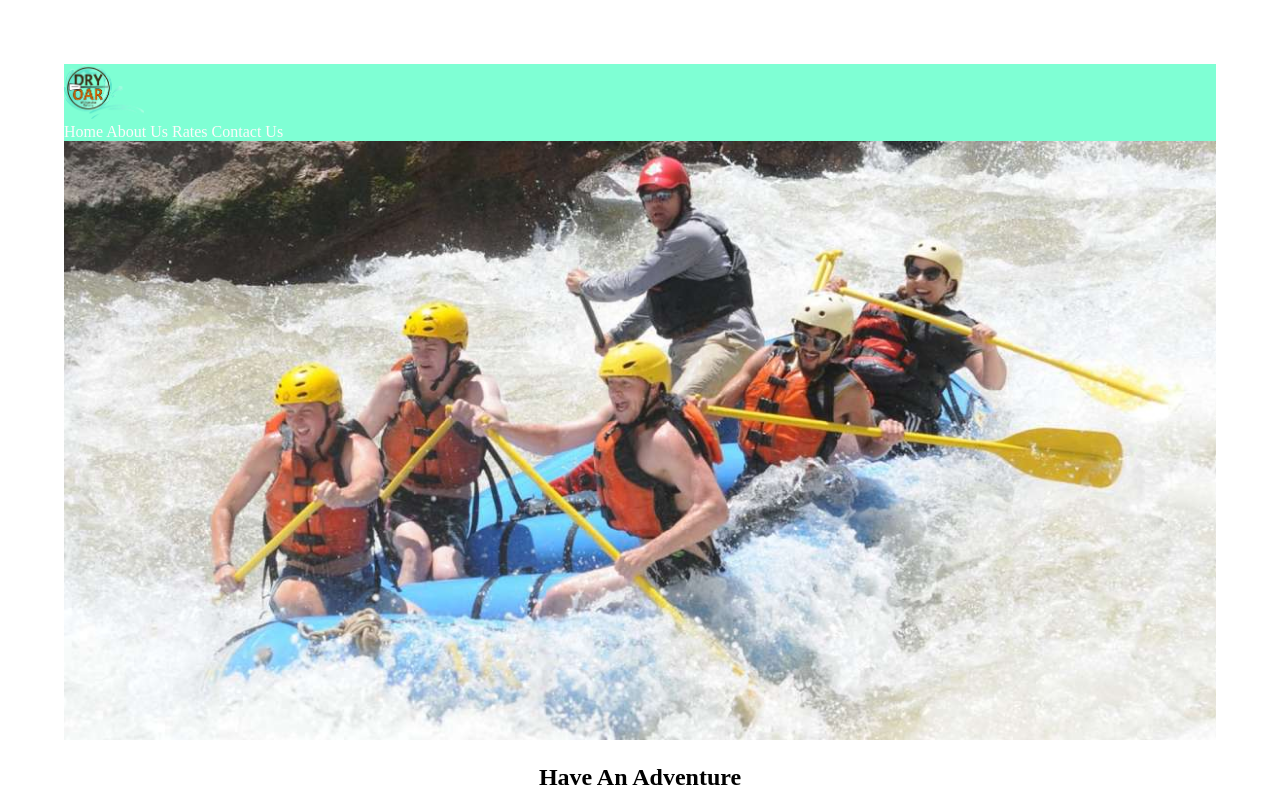
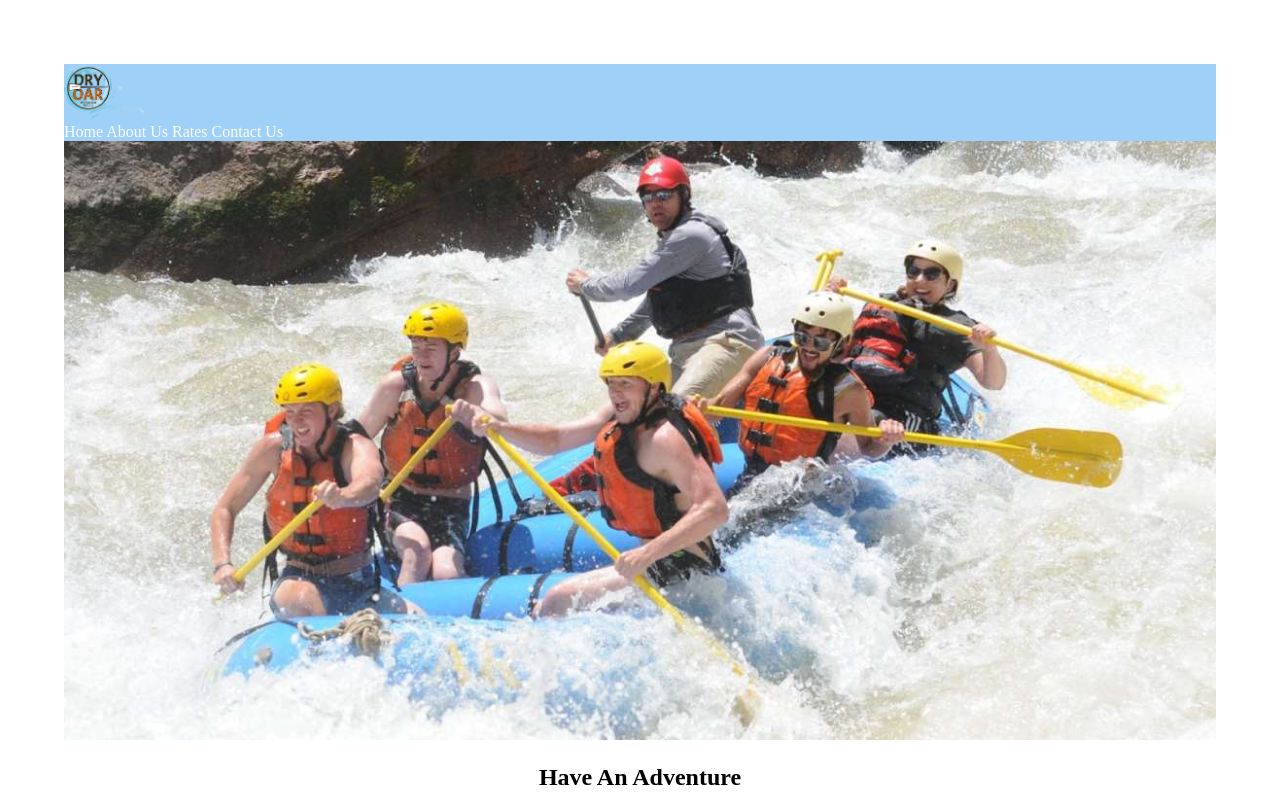
Before and after one commit to AnitaDankwa/-wwr-site-plan-rafting.html, a plain HTML site: page wwr/index.html in a window 1280 px wide. Shown: the top 800 px of the page. Drawn offline with Linux system fonts and the light colour scheme.

```diff
--- a/wwr/styles/style.css
+++ b/wwr/styles/style.css
@@ -11,8 +11,8 @@ body {
 }
 header {
     color: black ;
-    background-color: aquamarine;
-}
+    background-color: rgb(159, 208, 247)}
+
 nav a:hover {
     background-color: black;
     color: #d9c2a3;
```
